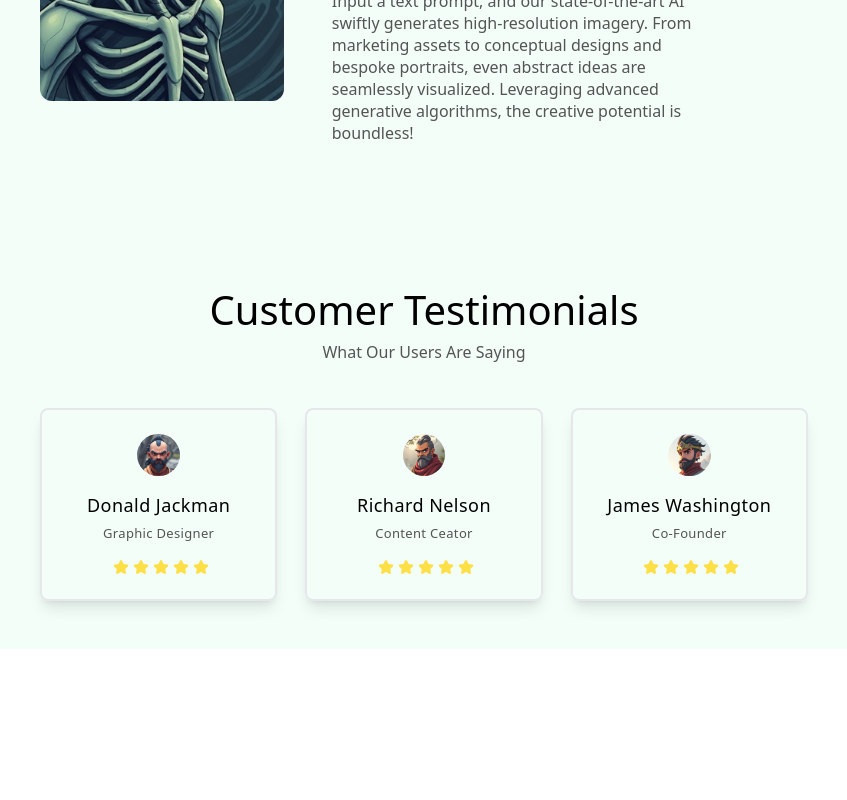
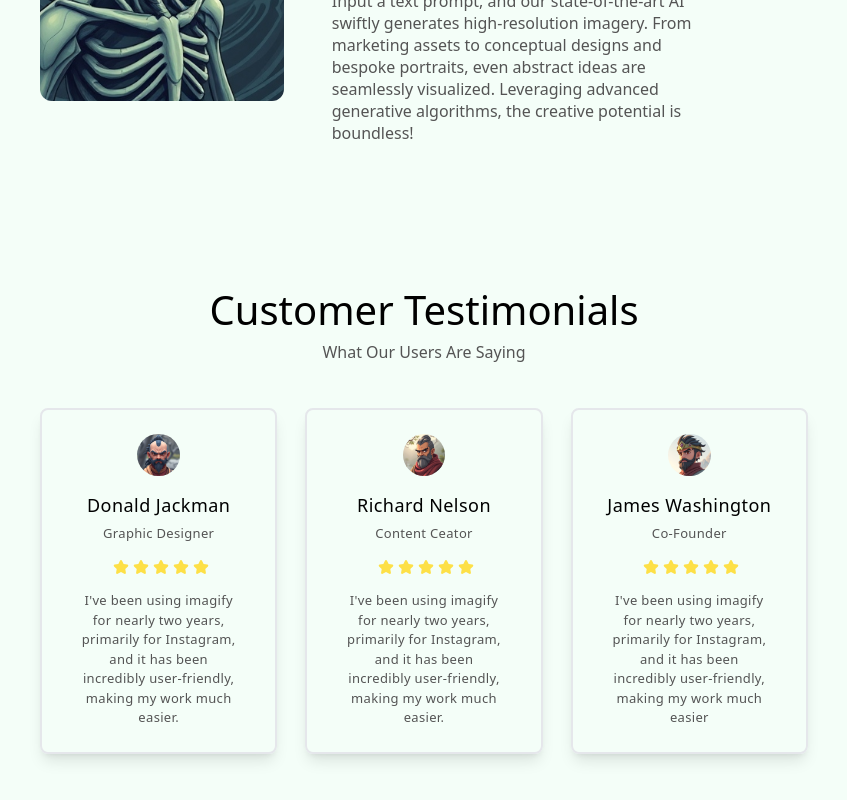
Before and after one commit to debashisgarai18/snapster-saas, a React (Vite) app in the folder client/: page / in a window 1280 px wide. Shown: the part 2131-2931 px from the top of the page, without its empty margins (216-1063 px from the left). Before the commit the page ends 2780 px from the top, so only its background shows below. Built offline with nearby package versions, Linux system fonts and the light colour scheme.

Commit message:
testimonials done

```diff
--- a/client/src/components/Rating.tsx
+++ b/client/src/components/Rating.tsx
@@ -1,4 +1,5 @@
 export default function Rating({ n }: { n: number }) {
+    //todo : add the left over stars i.e 5-n stars with black bg
   return (
     <div className="flex items-center">
       {Array.from({ length: n }, () => {
--- a/client/src/components/Testimonials.tsx
+++ b/client/src/components/Testimonials.tsx
@@ -36,6 +36,11 @@ export default function Testimonials({
         </div>
       </div>
       <Rating n={data.rating} />
+      <div className={`text-[13px] tracking-wide w-[80%] text-center  ${
+            isDark ? "text-white" : "text-[#545454]"
+          }`}>
+          {data.info}
+      </div>
     </div>
   );
 }
```
